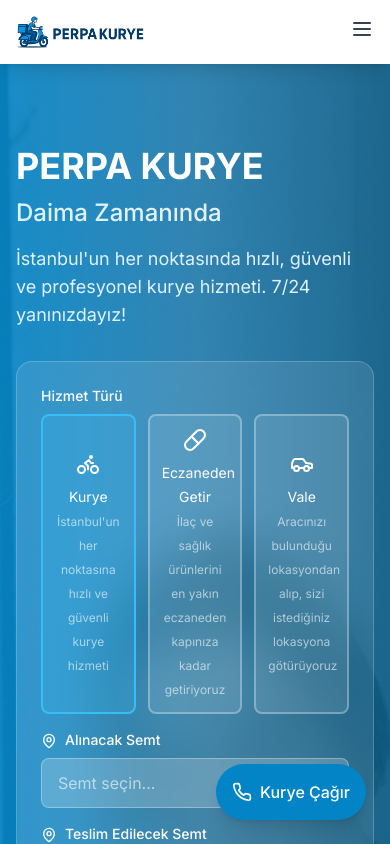
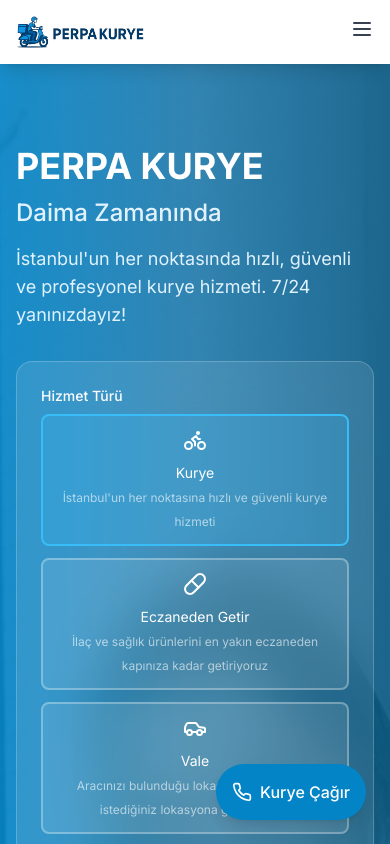
Before and after one commit to mberatyildirim/perpa-kurye-website, a React (Vite) app: page / in a window 390 px wide. Shown: the top 844 px of the page. Built offline with nearby package versions, Linux system fonts and the light colour scheme.

Commit message:
🚀 Major Update: Complete Courier Service System

```diff
--- a/src/components/Hero.jsx
+++ b/src/components/Hero.jsx
@@ -250,7 +250,7 @@ const Hero = () => {
                   <label className="block text-sm font-medium text-white">
                     Hizmet Türü
                   </label>
-                  <div className="grid grid-cols-3 gap-3">
+                                  <div className="grid grid-cols-1 sm:grid-cols-3 gap-3">
                   <button
                     type="button"
                     onClick={() => {
```
Lines whose indentation alone changed are shown as unchanged.
